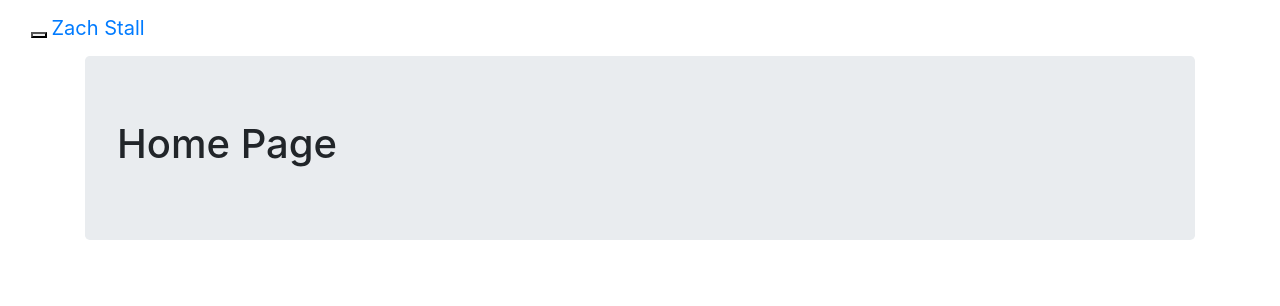
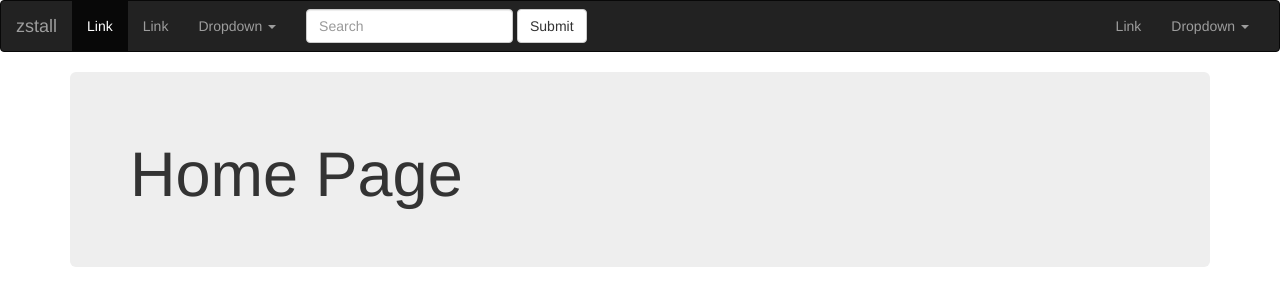
Before and after one commit to zstall/Django-Python-Full-Stack-Web-Devloper-master, a Django app: template My_Django/zs_3/zs_3/templates/index_app/index_app.html in a window 1280 px wide. Shown: the top 306 px of the page. Run offline with Django 3.2, Linux system fonts and the light colour scheme; the template is opened without the code that fills it, so the values that code supplies are empty; some libraries are stand-ins or nearby versions.

Commit message:
added several files

```diff
--- a/My_Django/zs_3/zs_3/templates/index_app/index_app.html
+++ b/My_Django/zs_3/zs_3/templates/index_app/index_app.html
@@ -4,10 +4,12 @@
   <head>
     <meta charset="utf-8">
     <title>Home Page</title>
-    <link rel="stylesheet" href="https://stackpath.bootstrapcdn.com/bootstrap/4.1.3/css/bootstrap.min.css" integrity="sha384-MCw98/SFnGE8fJT3GXwEOngsV7Zt27NXFoaoApmYm81iuXoPkFOJwJ8ERdknLPMO" crossorigin="anonymous">
+    <!-- <link rel="stylesheet" href="https://stackpath.bootstrapcdn.com/bootstrap/4.1.3/css/bootstrap.min.css" integrity="sha384-MCw98/SFnGE8fJT3GXwEOngsV7Zt27NXFoaoApmYm81iuXoPkFOJwJ8ERdknLPMO" crossorigin="anonymous"> -->
+    <!-- Latest compiled and minified CSS -->
+<link rel="stylesheet" href="https://maxcdn.bootstrapcdn.com/bootstrap/3.3.7/css/bootstrap.min.css" integrity="sha384-BVYiiSIFeK1dGmJRAkycuHAHRg32OmUcww7on3RYdg4Va+PmSTsz/K68vbdEjh4u" crossorigin="anonymous">
   </head>
   <body>
-    <nav class="navbar navbar-default">
+    <nav class="navbar navbar-inverse">
       <div class="container-fluid">
         <!-- Brand and toggle get grouped for better mobile display -->
         <div class="navbar-header">
@@ -17,7 +19,7 @@
             <span class="icon-bar"></span>
             <span class="icon-bar"></span>
           </button>
-          <a class="navbar-brand" href="#">Zach Stall</a>
+          <a class="navbar-brand" href="#">zstall</a>
         </div>
 
         <!-- Collect the nav links, forms, and other content for toggling -->
@@ -68,6 +70,8 @@
     </div>
 
     <!-- Latest compiled and minified JavaScript -->
-    <script src="https://maxcdn.bootstrapcdn.com/bootstrap/3.3.7/js/bootstrap.min.js" integrity="sha384-Tc5IQib027qvyjSMfHjOMaLkfuWVxZxUPnCJA7l2mCWNIpG9mGCD8wGNIcPD7Txa" crossorigin="anonymous"></script>
+    <!-- <script src="https://maxcdn.bootstrapcdn.com/bootstrap/3.3.7/js/bootstrap.min.js" integrity="sha384-Tc5IQib027qvyjSMfHjOMaLkfuWVxZxUPnCJA7l2mCWNIpG9mGCD8wGNIcPD7Txa" crossorigin="anonymous"></script> -->
+    <!-- Latest compiled and minified JavaScript -->
+<script src="https://maxcdn.bootstrapcdn.com/bootstrap/3.3.7/js/bootstrap.min.js" integrity="sha384-Tc5IQib027qvyjSMfHjOMaLkfuWVxZxUPnCJA7l2mCWNIpG9mGCD8wGNIcPD7Txa" crossorigin="anonymous"></script>
   </body>
 </html>
```
Also changed, not shown: My_Django/zs_3/zs_3/db.sqlite3.
